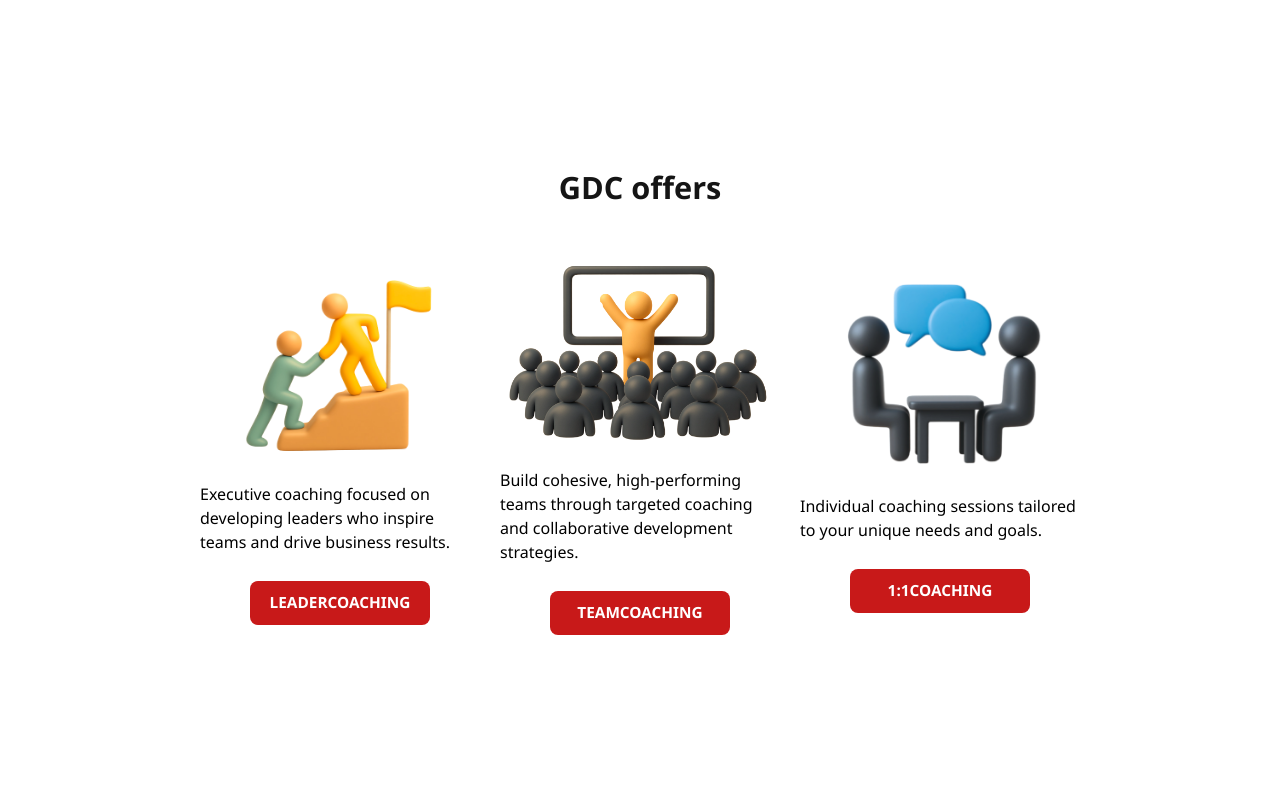
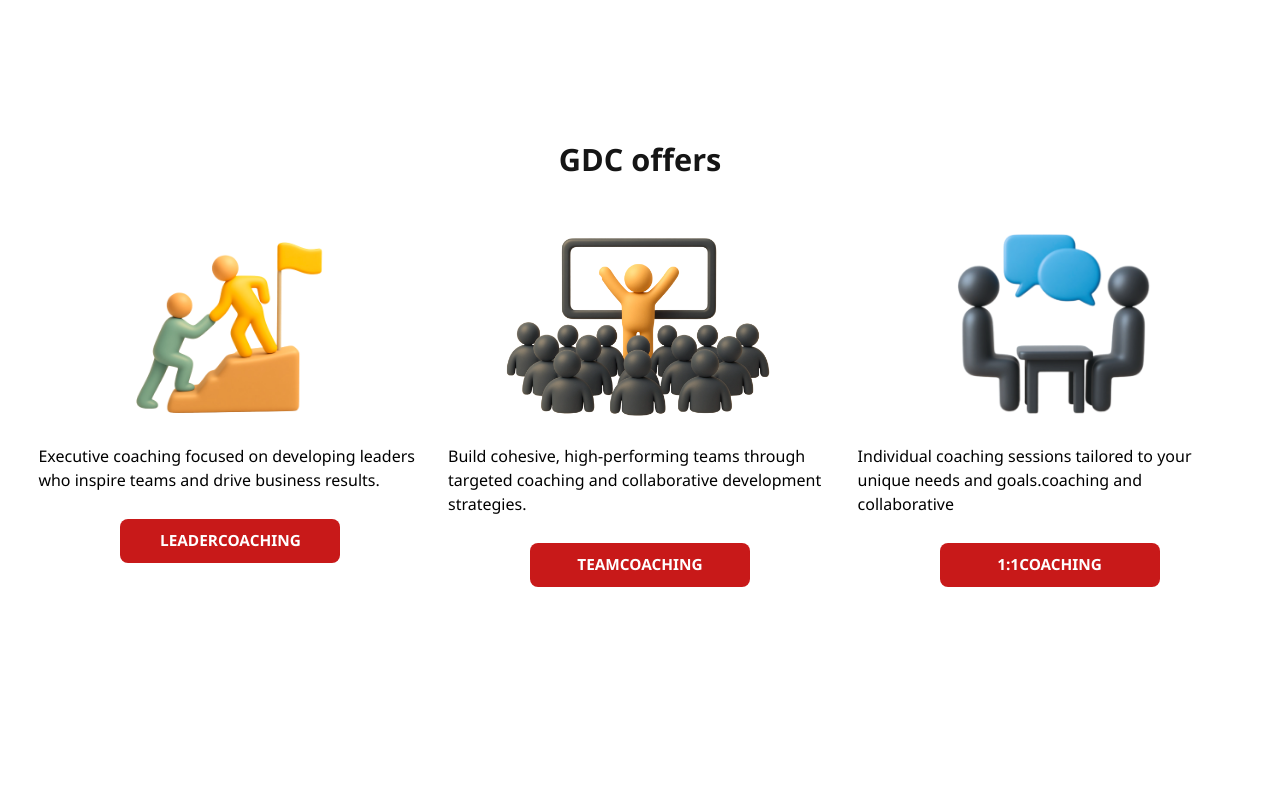
Before and after one commit to ftshn84/MyWebsite, a plain HTML site: page coaching.html in a window 1280 px wide. Shown: the part 1580-2380 px from the top of the page. Drawn offline with Linux system fonts and the light colour scheme.

Commit message:
Refactor coaching section styles and update submenu link for improved navigation

```diff
--- a/css/coaching.css
+++ b/css/coaching.css
@@ -157,12 +157,44 @@
     background-color: #ffffff;
     min-height: 100vh;
     height: 100vh;
-    margin-top: 0;
-    margin-bottom: 0;
+    width: 100%;
+    margin: 0;
+    padding: 0;
+    overflow-x: hidden;
     display: flex;
-    justify-content: center;
-    align-items: flex-start;
-    padding-top: 28px;
+    justify-content: stretch;
+    align-items: stretch;
+}
+
+#coaching-gdc-offers .companies-carousel-section {
+    width: 100%;
+    max-width: none;
+    margin: 0;
+    padding: 0 clamp(12px, 3vw, 40px);
+    box-sizing: border-box;
+}
+
+#coaching-gdc-offers .portfolio-grid {
+    width: 100%;
+    display: grid;
+    grid-template-columns: repeat(3, minmax(0, 1fr));
+    gap: clamp(16px, 2vw, 32px);
+    margin: 40px 0 0;
+    padding: 0;
+    align-items: stretch;
+    box-sizing: border-box;
+}
+
+#coaching-gdc-offers .portfolio-item {
+    width: 100%;
+    min-width: 0;
+    max-width: none;
+}
+
+#coaching-gdc-offers .portfolio-btn {
+    min-width: 0;
+    width: 100%;
+    max-width: 220px;
 }
 
 @media (max-width: 768px) {
@@ -195,6 +227,10 @@
         width: min(72%, 360px);
         max-height: 34vh;
     }
+
+    #coaching-gdc-offers .portfolio-grid {
+        grid-template-columns: repeat(2, minmax(0, 1fr));
+    }
 }
 
 @media (max-width: 480px) {
@@ -213,4 +249,8 @@
         width: min(74%, 280px);
         max-height: 22vh;
     }
+
+    #coaching-gdc-offers .portfolio-grid {
+        grid-template-columns: 1fr;
+    }
 }
--- a/partials/coaching.html
+++ b/partials/coaching.html
@@ -42,7 +42,7 @@
             </div>
             <div class="portfolio-item">
                 <img src="simbo/1to1coaching.png" alt="1 to 1 Coaching" class="portfolio-img" />
-                <p class="portfolio-text">Individual coaching sessions tailored to your unique needs and goals.</p>
+                <p class="portfolio-text">Individual coaching sessions tailored to your unique needs and goals.coaching and collaborative </p>
                 <a href="#1-1-coaching" class="portfolio-btn">1:1COACHING</a>
             </div>
         </div>
--- a/partials/header.html
+++ b/partials/header.html
@@ -10,7 +10,7 @@
                 <a href="coaching.html" class="nav-btn nav-btn-dropdown" aria-haspopup="true">COACHING</a>
                 <ul class="nav-submenu">
                     <li><a href="coaching.html#coaching-identity-purpose" class="nav-submenu-link">What is coaching?</a></li>
-                    <li><a href="#ledercoaching" class="nav-submenu-link">GDC offers</a></li>
+                    <li><a href="coaching.html#coaching-gdc-offers" class="nav-submenu-link">GDC offers</a></li>
                     <li><a href="#ledercoaching" class="nav-submenu-link">Why invest in coaching?</a></li>
                 </ul>
             </li>
```
